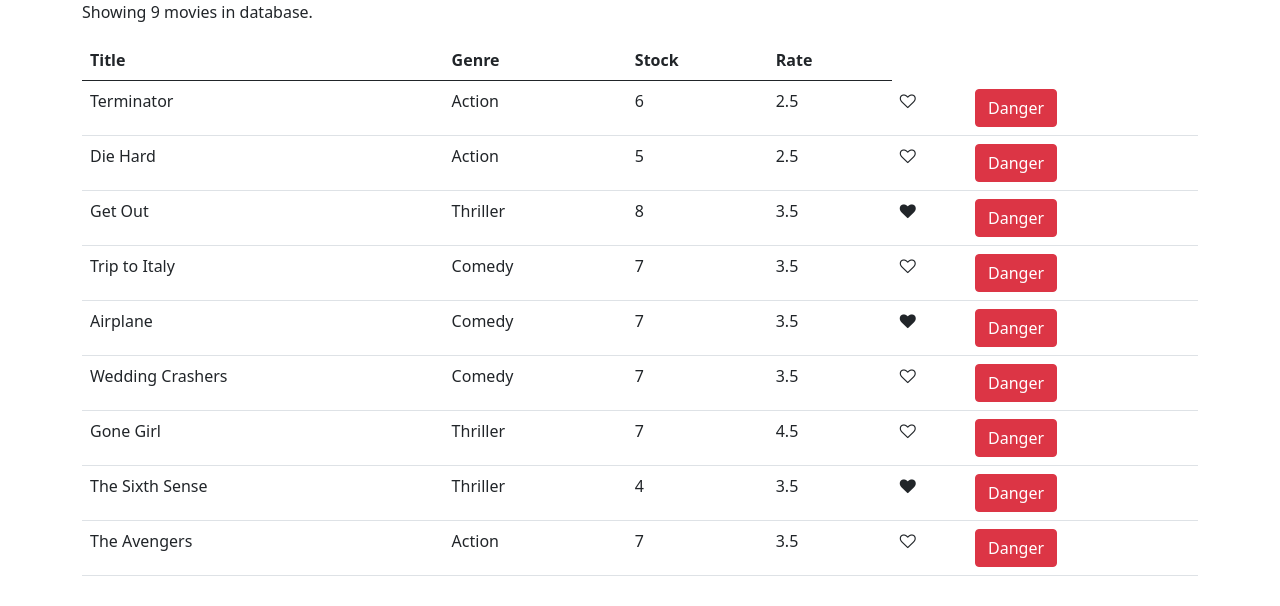
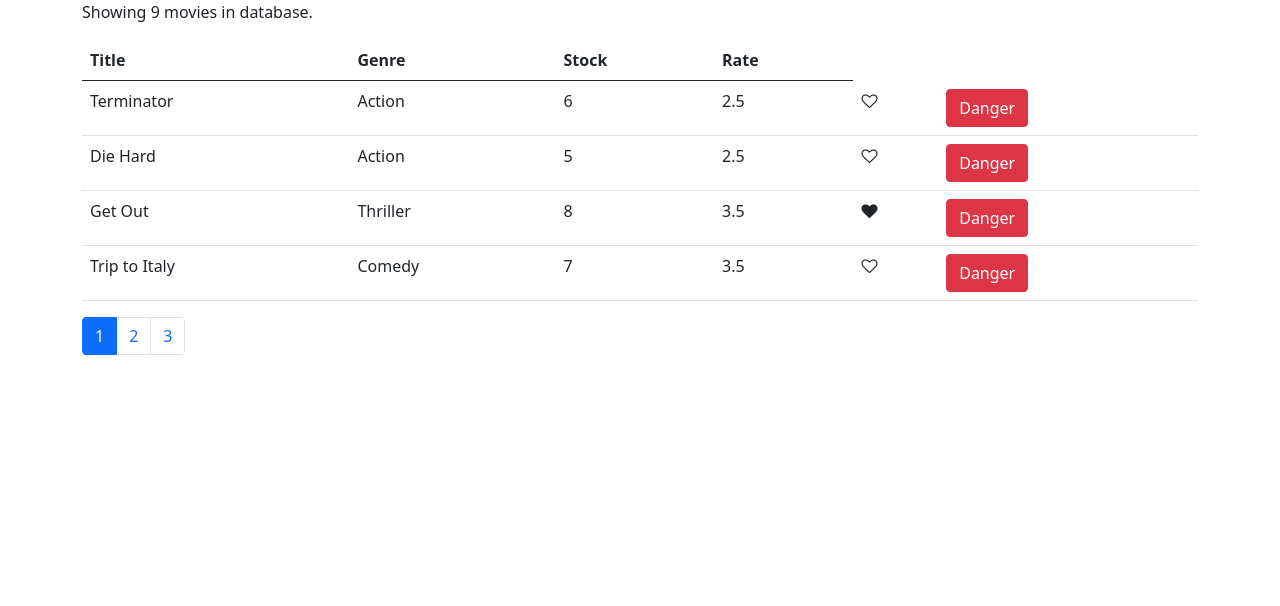
Before and after one commit to Badal-Jha/cinema, a React (Create React App) app: page /movies/1 in a window 1280 px wide. Shown: the top 606 px of the page. Built offline with nearby package versions, Linux system fonts and the light colour scheme.

Commit message:
paginaion part2

```diff
--- a/package.json
+++ b/package.json
@@ -9,6 +9,7 @@
     "bootstrap": "^5.0.2",
     "font-awesome": "^4.7.0",
     "lodash": "^4.17.21",
+    "prop-types": "^15.7.2",
     "react": "^17.0.2",
     "react-dom": "^17.0.2",
     "react-scripts": "4.0.3",
--- a/src/components/comman/Pagination.jsx
+++ b/src/components/comman/Pagination.jsx
@@ -1,9 +1,11 @@
 import React from "react";
 import _ from "lodash";
-const Pagination = ({ itemsCount, pageSize }) => {
+const Pagination = (props) => {
   // console.log(itemsCount, pageSize);
+  const { itemsCount, pageSize, onPageChange, currentPage } = props;
+  // console.log(currentPage);
   const pageCount = Math.ceil(itemsCount / pageSize);
-  if (pageCount == 1) return null;
+  if (pageCount === 1) return null;
   const pages = _.range(1, pageCount + 1);
 
   return (
@@ -12,8 +14,15 @@
         <ul className="pagination">
           {pages.map((page) => {
             return (
-              <li key={page} className="page-item">
-                <a className="page-link">{page}</a>
+              <li
+                key={page}
+                className={
+                  page === currentPage ? "page-item active" : "page-item"
+                }
+              >
+                <a className="page-link" onClick={() => onPageChange(page)}>
+                  {page}
+                </a>
               </li>
             );
           })}
--- a/src/components/movies.jsx
+++ b/src/components/movies.jsx
@@ -2,10 +2,12 @@
 import { getMovies } from "../services/fakeMovieService";
 import Like from "./comman/Like";
 import Pagination from "./comman/Pagination";
+import { paginate } from "../utils/paginate";
 class Movies extends Component {
   state = {
     movies: getMovies(),
-    pageSize: 10,
+    pageSize: 4,
+    currentPage: 1,
   };
 
   handleDelete = (movie) => {
@@ -24,12 +26,18 @@
   };
 
   hanldlePageChange = (page) => {
-    console.log(page);
+    this.setState({ currentPage: page });
   };
 
   render() {
     const count = this.state.movies.length;
     if (count === 0) return <p>There is No movie in database. </p>;
+
+    const movies = paginate(
+      this.state.movies,
+      this.state.currentPage,
+      this.state.pageSize
+    );
     return (
       <React.Fragment>
         <p>Showing {count} movies in database.</p>
@@ -43,7 +51,7 @@
             </tr>
           </thead>
           <tbody>
-            {this.state.movies.map((movie) => (
+            {movies.map((movie) => (
               <tr key={movie._id}>
                 <td>{movie.title}</td>
                 <td>{movie.genre.name}</td>
@@ -72,6 +80,7 @@
           itemsCount={count}
           pageSize={this.state.pageSize}
           onPageChange={this.hanldlePageChange}
+          currentPage={this.state.currentPage}
         />
       </React.Fragment>
     );
--- /dev/null
+++ b/src/utils/paginate.js
@@ -0,0 +1,6 @@
+import _ from "lodash";
+
+export function paginate(items, pageNumber, pageSize) {
+  const startIndex = (pageNumber - 1) * pageSize;
+  return _(items).slice(startIndex).take(pageSize).value();
+}
```
Also changed, not shown: 1 other file (tests, documents, lock files or other folders).
